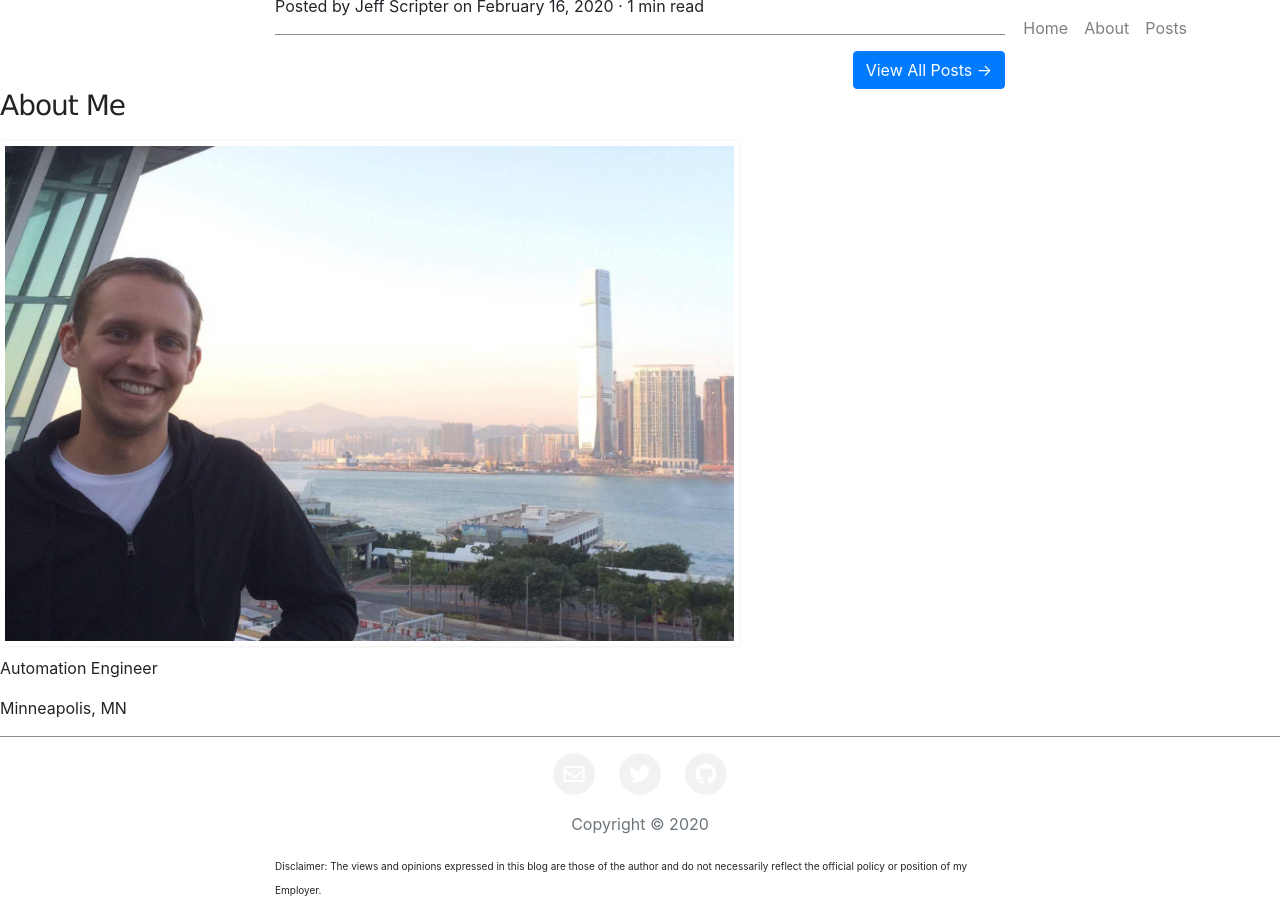
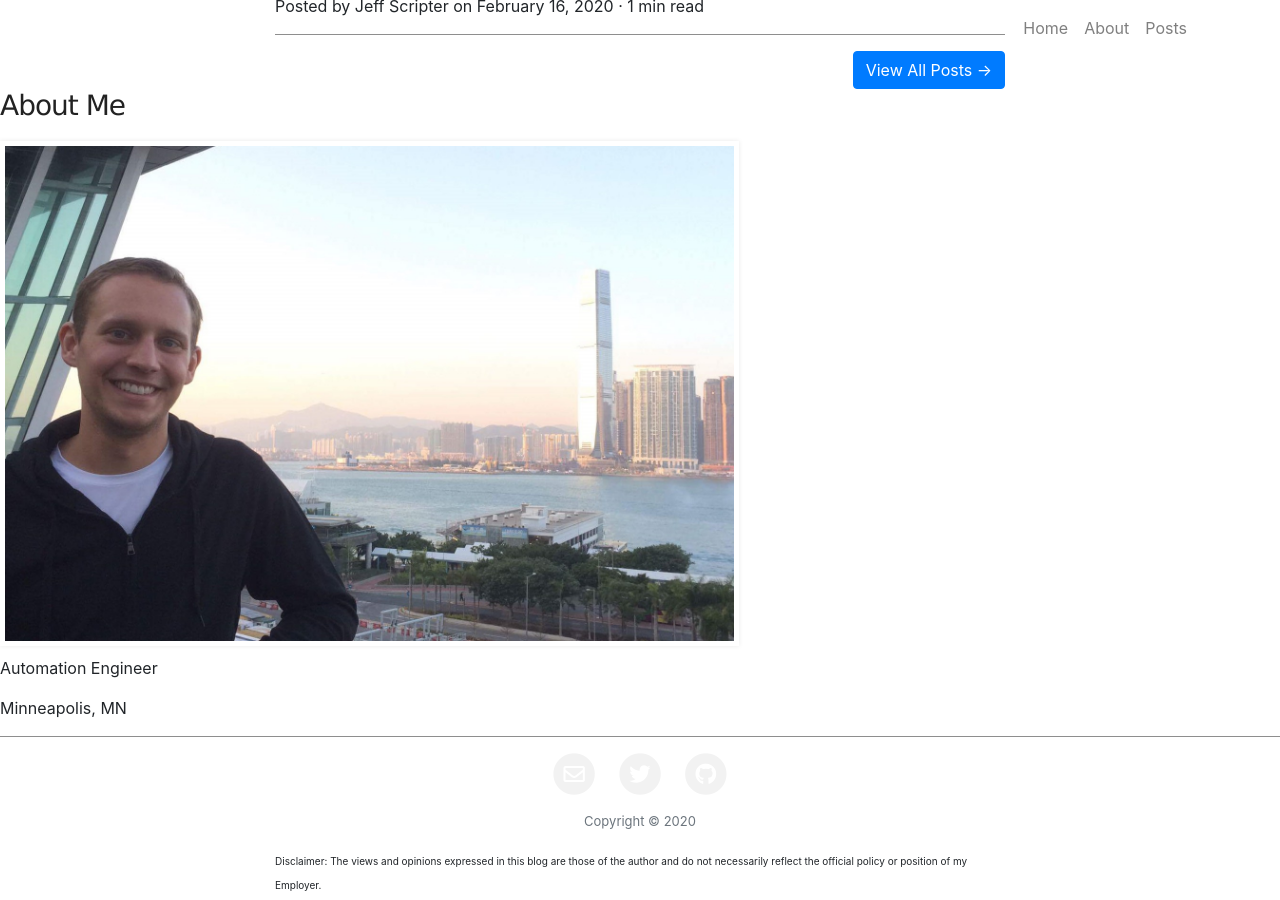
Before and after one commit to jpscripter/JPScripter.github.io, a Jekyll site: the page built from index.md, in a window 1280 px wide and 900 px high, scrolled down 872 px. Built offline with Jekyll 4.4.1, drawn with Linux system fonts in a browser that asks for light colours; grey boxes are pictures that could not be loaded.

Commit message:
copy right

```diff
--- a/_includes/footer.html
+++ b/_includes/footer.html
@@ -58,7 +58,7 @@
           </li>
           {% endif %}
         </ul>
-        <p class="copyright text-center text-muted">Copyright &copy; {{ site.author }} {{ 'now' | date: "%Y" }}</p>
+        <p class="copyright text-center text-muted" style="font-size: small;">Copyright &copy; {{ site.author }} {{ 'now' | date: "%Y" }}</p>
         <span style="font-size: x-small;">
           Disclaimer: The views and opinions expressed in this blog are those of the author and do not necessarily reflect the official policy or position of my Employer.
       </span>
--- a/assets/css/style.css
+++ b/assets/css/style.css
@@ -32,8 +32,8 @@ h1{font-size:36px;
 font-weight:700}
 h2{padding-bottom:10px;
 font-size:32px;
-background:#bbbbbb;
-border: 1px solid #5f5f5f;
+background:#d1d9e1db;
+border: 1px solid #959595;
 }
 
 
```
